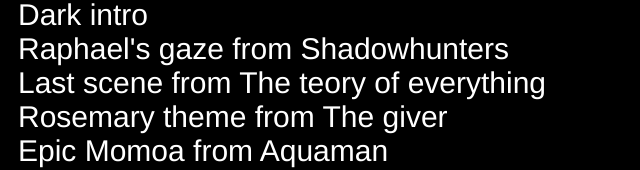
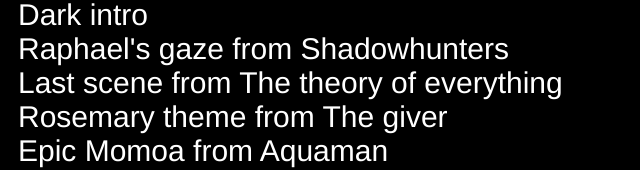
Before and after one commit to jessicaleonardi/film-scenes, a plain HTML site: page index.html in a window 1280 px wide. Shown: the part 164-334 px from the top of the page, without its empty margins (0-640 px from the left). Drawn offline with Linux system fonts and the light colour scheme.

Commit message:
grammatica

```diff
--- a/index.html
+++ b/index.html
@@ -51,7 +51,7 @@
 	<a href=https://www.youtube.com/watch?v=cI6Q6yjf8rI/>Guznadia from Elite</a><br>
 	<a href=https://www.youtube.com/watch?v=fUiifh_aCLU/>Dark intro</a><br>
 	<a href=https://www.youtube.com/watch?v=eo0h0L1YvuU/>Raphael's gaze from Shadowhunters</a><br>
-	<a href=https://www.youtube.com/watch?v=0RdvRJGl-_w/>Last scene from The teory of everything</a><br>
+	<a href=https://www.youtube.com/watch?v=0RdvRJGl-_w/>Last scene from The theory of everything</a><br>
 	<a href=https://www.youtube.com/watch?v=REMuQrjvTyM/>Rosemary theme from The giver</a><br>
 	<a href=https://www.youtube.com/watch?v=-LOmvVRbuIk/>Epic Momoa from Aquaman</a><br>
 	<div style="position: absolute; bottom: 30px">
```
